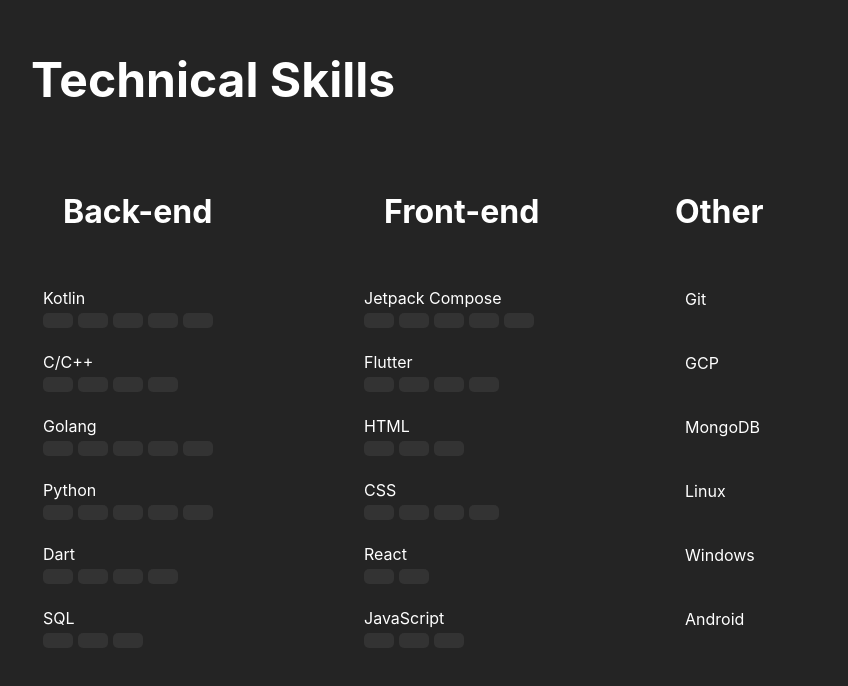
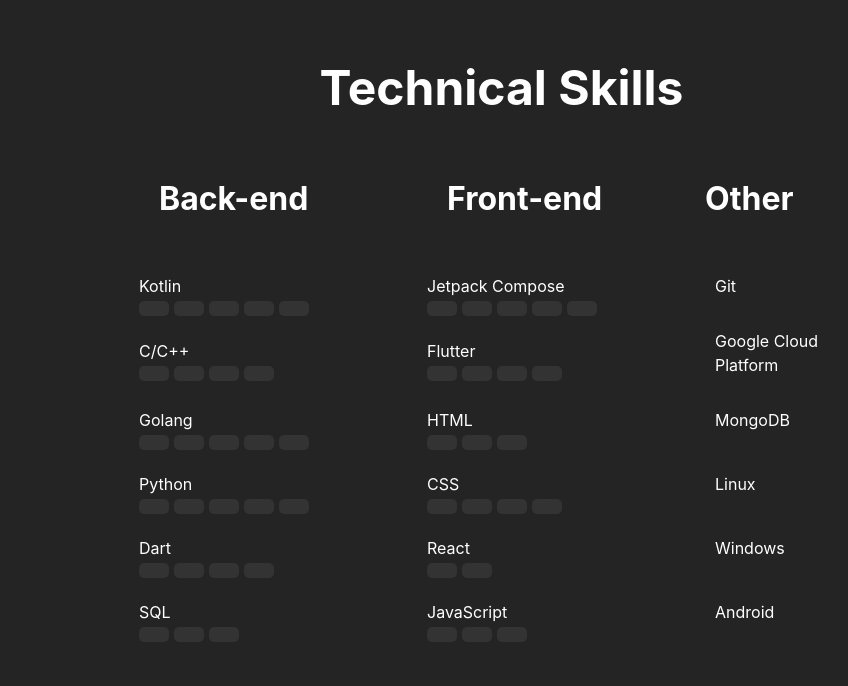
Before and after one commit to MaloSunce/ReactDemo, a React (Vite) app in the folder ReactDemo/: page / in a window 1280 px wide. Shown: the part 1676-2362 px from the top of the page, without its empty margins (129-977 px from the left). Built offline with nearby package versions, Linux system fonts and the light colour scheme.

Commit message:
update: TechSkills table layout

```diff
--- a/ReactDemo/src/content/TechSkills.css
+++ b/ReactDemo/src/content/TechSkills.css
@@ -7,13 +7,9 @@
     margin: auto;
 }
 
-.Table {
-    grid-area: Table;
-}
-
 table {
-    width: 75%;
-    justify-self: center;
+    width: 80%;
+    margin: 0 10% 0 auto;
     table-layout: fixed;
 }
 
@@ -27,7 +23,7 @@
 }
 
 th.WideCol {
-    width: 42%
+    width: 35%
 }
 
 .LeftAlign {
--- a/ReactDemo/src/content/TechSkills.jsx
+++ b/ReactDemo/src/content/TechSkills.jsx
@@ -23,13 +23,13 @@
         ["JavaScript", 3],
     ];
 
-    const other = ["Git", "GCP", "MongoDB", "Linux", "Windows", "Android"];
+    const other = ["Git", "Google Cloud Platform", "MongoDB", "Linux", "Windows", "Android"];
 
     return (
         <div className="TechSkills" id="TechSkills">
-            <h2 className="Title">Technical Skills</h2>
+            <h2 style={{margin: '5% auto 2% auto', paddingRight: '2%'}}>Technical Skills</h2>
 
-            <table className="Table">
+            <table>
                 <thead>
                 <tr>
                     <th className="WideCol"><h3>Back-end</h3></th>
```
